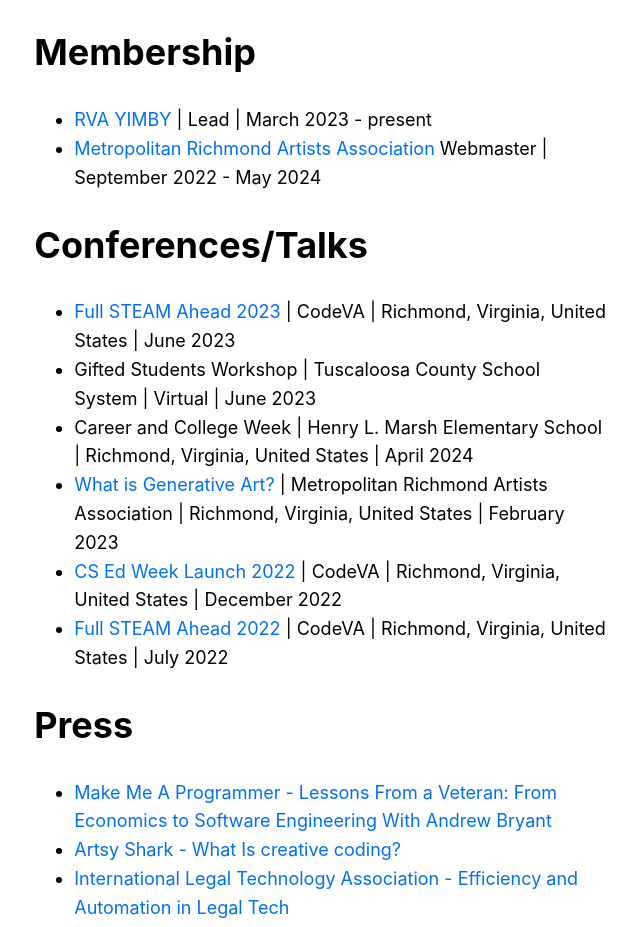
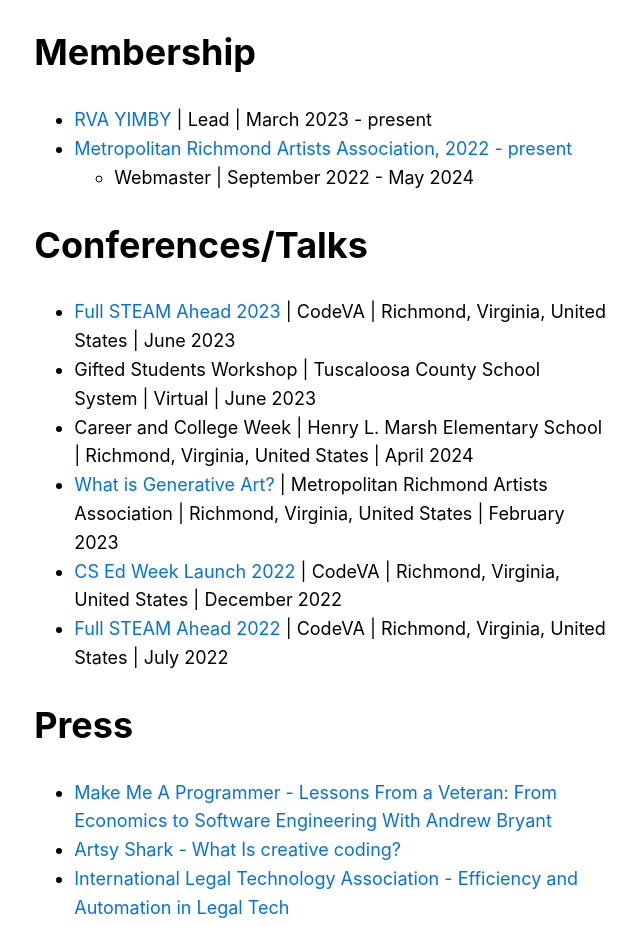
Before and after one commit to apbryant/website, a Next.js app: page /cv in a window 1280 px wide. Shown: the part 4160-5087 px from the top of the page, without its empty margins (319-959 px from the left). Built offline with nearby package versions, Linux system fonts and the light colour scheme.

Commit message:
format mraa cv section

```diff
--- a/pages/cv.js
+++ b/pages/cv.js
@@ -302,9 +302,11 @@ export default function CV() {
           </li>
           <li>
             <a href="https://metrorichmondart.org/">
-              Metropolitan Richmond Artists Association
+              Metropolitan Richmond Artists Association, 2022 - present
             </a>{" "}
-            Webmaster | September 2022 - May 2024
+              <ul>
+                <li>Webmaster | September 2022 - May 2024</li>
+              </ul>
           </li>
         </ul>
 
```
